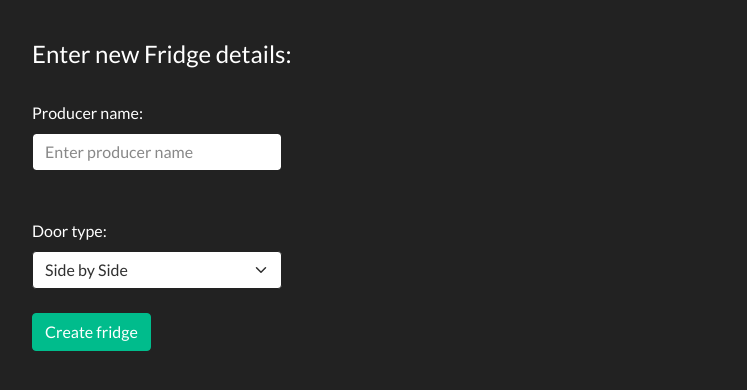
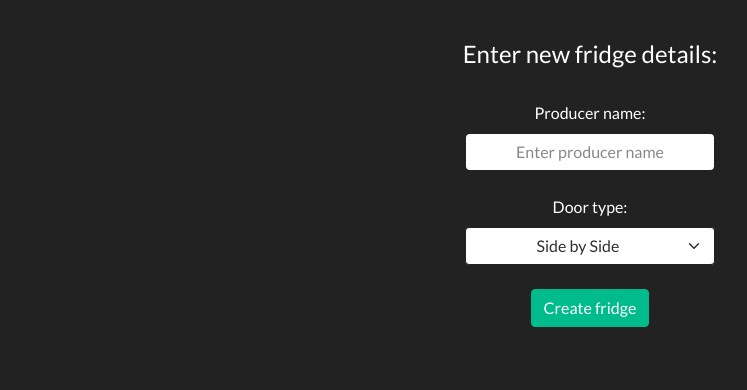
Before and after one commit to lukaszziobro89/spring-thymeleaf, a Spring Boot app: page /fridges/add in a window 1280 px wide. Shown: the top 390 px of the page, without its empty margins (50-797 px from the left). Run offline with Spring Boot 4, Linux system fonts and the light colour scheme.

Commit message:
html changes

```diff
--- a/src/main/resources/templates/fridge/addFridge.html
+++ b/src/main/resources/templates/fridge/addFridge.html
@@ -15,31 +15,33 @@
 
 <body>
 
-<div class="container">
+<div class="center container">
 
-    <button class="navbar-toggler" type="button" data-bs-toggle="collapse" data-bs-target="#navbarColor02" aria-controls="navbarColor02" aria-expanded="false" aria-label="Toggle navigation">
+    <button class="center navbar-toggler" type="button" data-bs-toggle="collapse" data-bs-target="#navbarColor02" aria-controls="navbarColor02" aria-expanded="false" aria-label="Toggle navigation">
         <span class="navbar-toggler-icon"></span>
     </button>
 
-    <h4>Enter new Fridge details:</h4>
+    <h4>Enter new fridge details:</h4>
     <form action="/fridges/create" th:object="${fridge}" method="POST">
-        <div class="form-group">
-            <label class="form-label mt-4">Producer name:</label><br>
-            <input class="form-control" type="text" placeholder="Enter producer name" th:field="*{producerName}" style="width: 250px;">
+        <!-- PRODUCER NAME -->
+        <div class="center form-group">
+            <label class="center form-label mt-4">Producer name:</label><br>
+            <input class="center form-control" type="text" placeholder="Enter producer name" th:field="*{producerName}" style="width: 250px;">
         </div>
-        <br>
-
-        <div class="form-group">
-            <label class="form-label mt-4" th:for="doorType">Door type:</label>
-            <select class="form-select" th:field="*{doorType}" style="width: 250px;">
+        <!-- DOOR TYPE -->
+        <div class="center form-group">
+            <label class="center form-label mt-4" th:for="doorType">Door type:</label>
+            <select class="center form-select" th:field="*{doorType}" style="width: 250px;">
                 <option th:each="doorType : ${doorTypes}"
                         th:text="${doorType.displayName}"
                         th:value="${doorType}">
                 </option>
             </select>
+        </div><br>
+        <!-- BUTTON -->
+        <div class="center form-group">
+            <button type="submit" class="center btn btn-success">Create fridge</button>
         </div>
-            <br>
-        <button type="submit" class="btn btn-success">Create fridge</button>
     </form>
 
 </div>
```
Also changed, not shown: src/main/resources/templates/fridge/fridges.html (+16 -6 lines).
